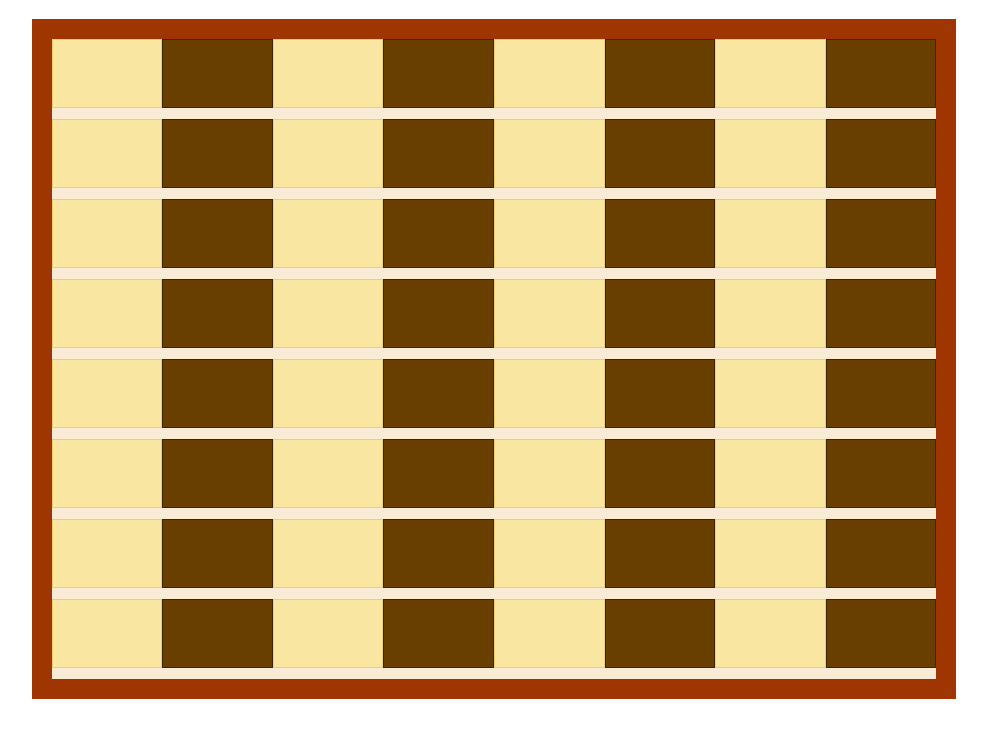
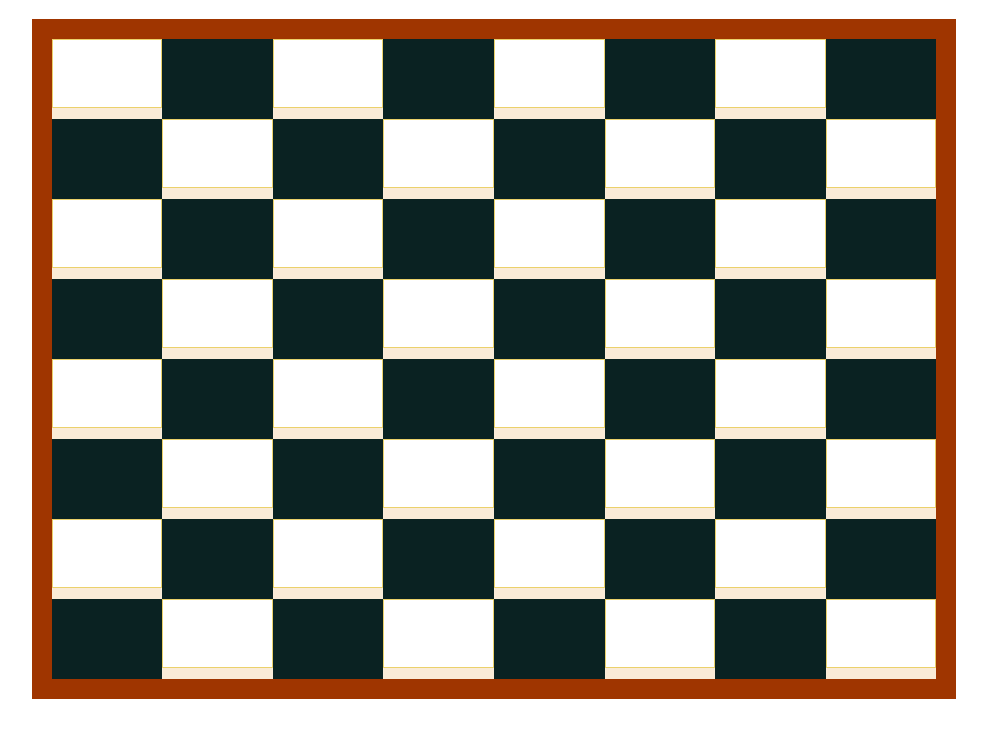
Before and after one commit to gayatrisathawane/tasksrepo, a plain HTML site: page cheeseboard/chesseboard.html in a window 1280 px wide. Shown: the part 61-798 px from the top of the page, without its empty margins (146-1133 px from the left). Drawn offline with Linux system fonts and the light colour scheme.

Commit message:
completed

```diff
--- a/cheeseboard/cheeseboard.css
+++ b/cheeseboard/cheeseboard.css
@@ -15,13 +15,11 @@
 }
 
 .box {
-  background-color:rgb(249, 231, 161);
+  background-color:white;
   height: 67px;
   border: 1px solid rgb(235, 209, 107);
   /* width: 20px; */
 }
-
-.box:nth-child(even) {
-  background-color: rgb(105, 63, 0);
-  border: 1px solid rgb(63, 38, 1) ;
+.w-box{
+  background-color: rgb(10, 34, 34);
 }
--- a/cheeseboard/chesseboard.html
+++ b/cheeseboard/chesseboard.html
@@ -13,69 +13,80 @@
 
     <div class="container">
       <div class="box"></div>
+      <div class="w-box"></div>
+      <div class="box"></div>
+      <div class="w-box"></div>
+      <div class="box"></div>
+      <div class="w-box"></div>
+      <div class="box"></div>
+      <div class="w-box"></div>
+      <div class="w-box"></div>
+      <!-- <div class="w-box"></div> -->
+      <div class="box"></div>
+      <div class="w-box"></div>
+      <div class="box"></div>
+      <div class="w-box"></div>
+      <div class="box"></div>
+      <div class="w-box"></div>
       <div class="box"></div>
       <div class="box"></div>
+      <!-- <div class="box"></div> -->
+      <div class="w-box"></div>
+      <div class="box"></div>
+      <div class="w-box"></div>
+      <div class="box"></div>
+      <div class="w-box"></div>
+      <div class="box"></div>
+      <div class="w-box"></div>
+      <div class="w-box"></div>
+      <!-- <div class="w-box"></div> -->
+      <div class="box"></div>
+      <div class="w-box"></div>
+      <div class="box"></div>
+      <div class="w-box"></div>
+      <div class="box"></div>
+      <!-- <div class="w-box"></div> -->
+      <div class="w-box"></div>
       <div class="box"></div>
       <div class="box"></div>
+      <div class="w-box"></div>
+      <div class="box"></div>
+      <div class="w-box"></div>
+      <div class="box"></div>
+      <div class="w-box"></div>
+      <div class="box"></div>
+      <div class="w-box"></div>
+      <div class="w-box"></div>
+      <div class="box"></div>
+      <div class="w-box"></div>
+      <div class="box"></div>
+      <div class="w-box"></div>
+      <div class="box"></div>
+      <div class="w-box"></div>
       <div class="box"></div>
       <div class="box"></div>
+      <div class="w-box"></div>
+
       <div class="box"></div>
+      <div class="w-box"></div>
       <div class="box"></div>
+      <div class="w-box"></div>
       <div class="box"></div>
+      <div class="w-box"></div>
+      <div class="w-box"></div>
+
       <div class="box"></div>
+      <div class="w-box"></div>
       <div class="box"></div>
+      <div class="w-box"></div>
       <div class="box"></div>
+
+      <div class="w-box"></div>
+
       <div class="box"></div>
-      <div class="box"></div>
-      <div class="box"></div>
-      <div class="box"></div>
-      <div class="box"></div>
-      <div class="box"></div>
-      <div class="box"></div>
-      <div class="box"></div>
-      <div class="box"></div>
-      <div class="box"></div>
-      <div class="box"></div>
-      <div class="box"></div>
-      <div class="box"></div>
-      <div class="box"></div>
-      <div class="box"></div>
-      <div class="box"></div>
-      <div class="box"></div>
-      <div class="box"></div>
-      <div class="box"></div>
-      <div class="box"></div>
-      <div class="box"></div>
-      <div class="box"></div>
-      <div class="box"></div>
-      <div class="box"></div>
-      <div class="box"></div>
-      <div class="box"></div>
-      <div class="box"></div>
-      <div class="box"></div>
-      <div class="box"></div>
-      <div class="box"></div>
-      <div class="box"></div>
-      <div class="box"></div>
-      <div class="box"></div>
-      <div class="box"></div>
-      <div class="box"></div>
-      <div class="box"></div>
-      <div class="box"></div>
-      <div class="box"></div>
-      <div class="box"></div>
-      <div class="box"></div>
-      <div class="box"></div>
-      <div class="box"></div>
-      <div class="box"></div>
-      <div class="box"></div>
-      <div class="box"></div>
-      <div class="box"></div>
-      <div class="box"></div>
-      <div class="box"></div>
-      <div class="box"></div>
-      <div class="box"></div>
-      <div class="box"></div>
+
+
+
     </div>
 
 </body>
```
